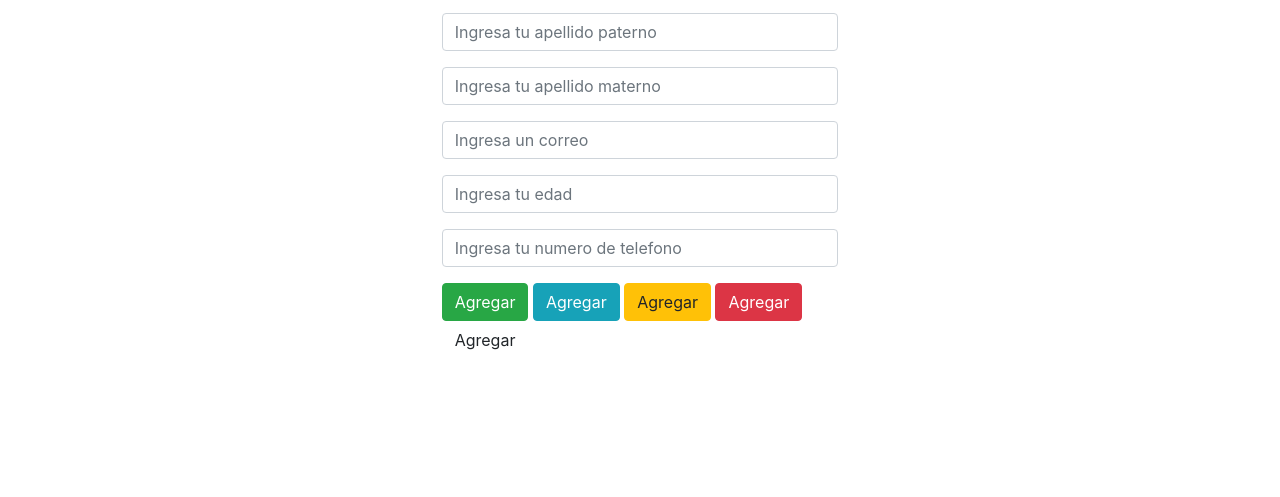
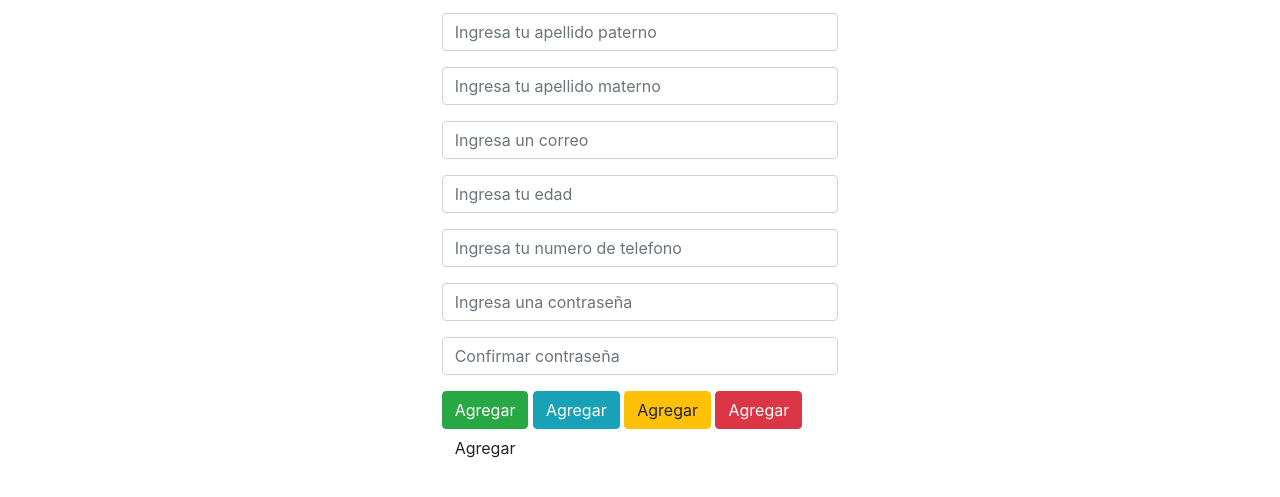
Before and after one commit to HelenAguilar/intro-Bootstrap, a plain HTML site: page formulario.html in a window 1280 px wide. Shown: the part 201-698 px from the top of the page. Drawn offline with Linux system fonts and the light colour scheme.

Commit message:
Se modifico el formulario

```diff
--- a/formulario.html
+++ b/formulario.html
@@ -66,6 +66,12 @@
                     <div class="form-group">
                         <input class="form-control" type="text" name="tel" id="tel" placeholder="Ingresa tu numero de telefono">
                     </div>
+                    <div class="form-group">
+                        <input class="form-control" type="password" name="passwoord" id="passwoord" placeholder="Ingresa una contraseña">
+                    </div>
+                    <div class="form-group">
+                        <input class="form-control" type="password" name="confirpassword" id="tel" placeholder="Confirmar contraseña">
+                    </div>
                     <button class="btn btn-success">Agregar</button>
                     <button class="btn btn-info">Agregar</button>
                     <button class="btn btn-warning">Agregar</button>
```
